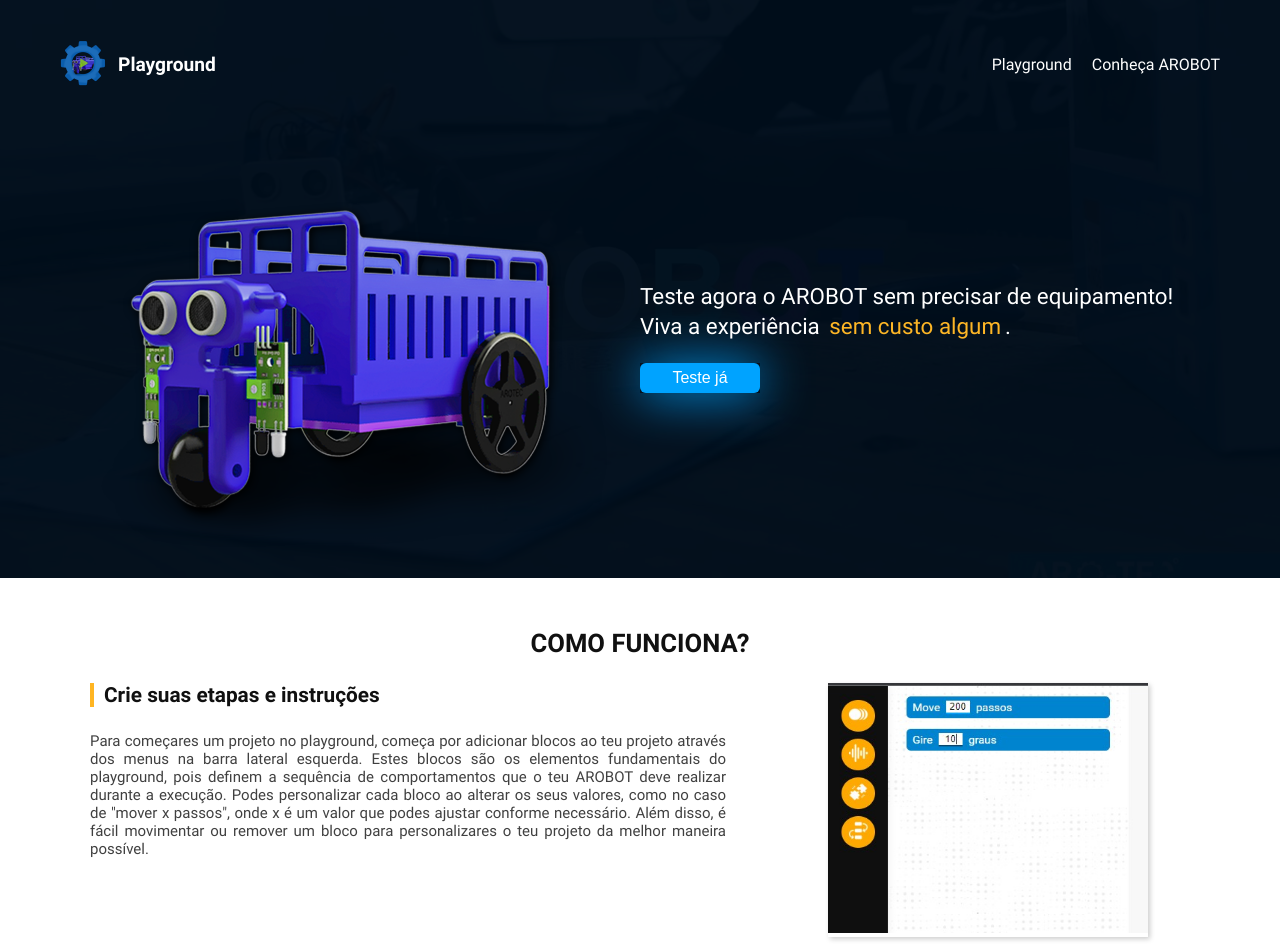
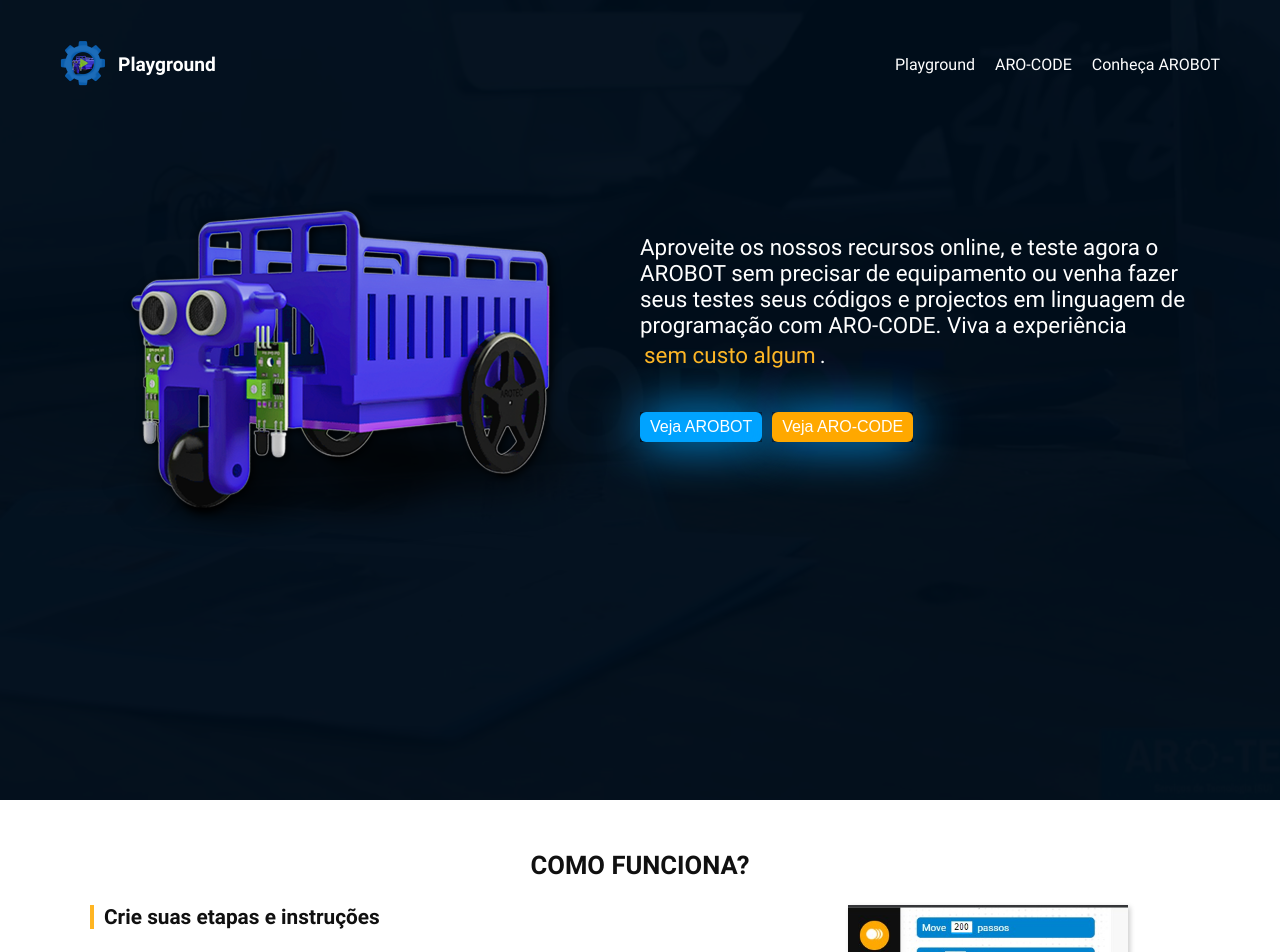
Before and after one commit to arotec-ao/playground-arobot, a Next.js app: page / in a window 1280 px wide. Shown: the top 952 px of the page. Built offline with nearby package versions, Linux system fonts and the light colour scheme.

Commit message:
feat: destaque aro-code e orientacao do player

```diff
--- a/components/pages/home/HowWorks/index.jsx
+++ b/components/pages/home/HowWorks/index.jsx
@@ -1,7 +1,7 @@
 import Image from 'next/image'
 import Styles from './styles.module.css'
 
-export default function HowWorks({ title, srcImage, children }) {
+export default function HowWorks({ title, image, children }) {
     return (
         <div className={Styles.hw}>
             <div className={Styles.hwTextArea}>
@@ -10,7 +10,7 @@
             </div>
             <div className={Styles.hwImageArea}>
                 <div className={Styles.hwBlurImage}>
-                    <Image src={srcImage} width='320' height='250' alt='' />
+                    <Image src={image} width='280' alt='' />
                 </div>
             </div>
         </div>
--- a/components/ui/Button/styles.module.css
+++ b/components/ui/Button/styles.module.css
@@ -1,5 +1,5 @@
 .btn {
-    width: 120px;
+    min-width: 120px;
     display: flex;
     align-items: center;
     justify-content: center;
--- a/pages/index.jsx
+++ b/pages/index.jsx
@@ -6,6 +6,9 @@
 import LogoAP from '@/components/ui/LogoAP'
 
 import { useState } from 'react'
+
+import HwImage1 from '../public/images/hw-1.jpeg';
+import HwImage2 from '../public/images/hw-2.jpeg';
 
 export default function Home() {
 
@@ -34,6 +37,7 @@
               <div type="button" className={HomeStyle.navbarLinks + ' ' + (showNavbarLinks ? HomeStyle.navbarLinksShow : '')}
               >
                 <Link className={HomeStyle.headerLink} href={'/playground'}>Playground</Link>
+                <Link className={HomeStyle.headerLink} href={'https://dev.arotec.ao'}>ARO-CODE</Link>
                 <Link className={HomeStyle.headerLink} href={'/#arobot'}>Conheça AROBOT</Link>
               </div>
               <button type='button' className={HomeStyle.menuButton} onClick={() => {
@@ -54,13 +58,19 @@
             <div className={HomeStyle.headerAreaText}>
               <div>
                 <div className={HomeStyle.textHeader}>
-                  Teste agora o <span>AROBOT</span> sem precisar de equipamento! <br />
+                  Aproveite os nossos recursos online, e teste agora o <span>AROBOT</span> sem precisar de equipamento ou venha fazer seus testes
+                  seus códigos e projectos em linguagem de programação com ARO-CODE.
                   Viva a experiência <span className={HomeStyle.textHeaderMark}>sem custo algum</span>
                   .</div>
-                <div className={HomeStyle.shadowHeaderButton}>
-                  <Link href="/playground"><Button color="primary">Teste já</Button></Link>
+                <div className={HomeStyle.headerBututons}>
+                  <div className={HomeStyle.shadowHeaderButton}>
+                    <Link href="/playground"><Button color="primary">Veja AROBOT</Button></Link>
+                  </div>
+
+                  <div className={HomeStyle.shadowHeaderButton}>
+                    <Link href="/playground"><Button color="secundary">Veja ARO-CODE</Button></Link>
+                  </div>
                 </div>
-
               </div>
             </div>
 
@@ -76,7 +86,7 @@
         <div className={HomeStyle.areaContainer + ' ' + HomeStyle.hwSection}>
           <div className={HomeStyle.hwTitleSection}>Como Funciona?</div>
           <div className={HomeStyle.hwStepsContainer}>
-            <HowWorks title="Crie suas etapas e instruções" srcImage="/images/hw-1.jpeg">
+            <HowWorks title="Crie suas etapas e instruções" image={HwImage1}>
               Para começares um projeto no playground, começa por adicionar
               blocos ao teu projeto através dos menus na barra lateral
               esquerda. Estes blocos são os elementos fundamentais do
@@ -88,7 +98,7 @@
               melhor maneira possível.
             </HowWorks>
 
-            <HowWorks title="Execute e vê o resultado" srcImage="/images/hw-2.jpeg">
+            <HowWorks title="Execute e vê o resultado" image={HwImage2}>
               Depois de organizares a ordem dos teus blocos conforme desejado, executa
               o teu projeto para verificar o resultado, identificar possíveis erros
               e encontrar oportunidades de melhoria. Demonstra às tuas amizades
--- a/styles/modules/home.module.css
+++ b/styles/modules/home.module.css
@@ -16,6 +16,7 @@
     width: 100%;
     padding: 40px 0px;
     margin-bottom: 50px;
+    height: 100vh;
 }
 
 .headerCover {
@@ -120,7 +121,7 @@
 
 .textHeader {
     font-size: 1.4em;
-    margin-bottom: 20px;
+    margin-bottom: 40px;
 
 }
 
@@ -148,6 +149,11 @@
     border-radius: 2px;
     animation: headerMarkAnim 1.2s infinite ease-out;
 
+}
+
+.headerBututons{
+    display:flex;
+    gap: 10px;
 }
 
 @keyframes headerMarkAnim {
```
Also changed, not shown: components/ui/ArobotPlayer/index.jsx (+30 -2 lines), public/images/hw-2.jpeg, public/player2.png (added).
